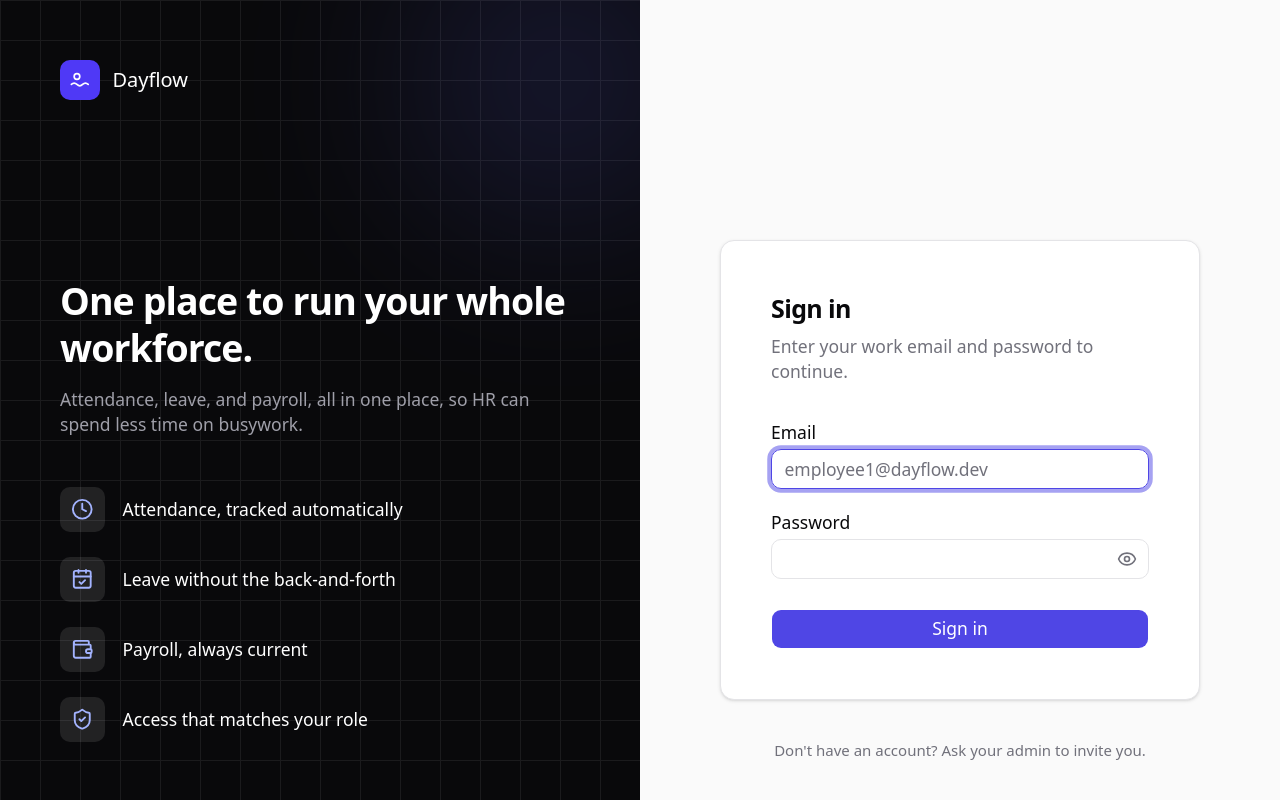
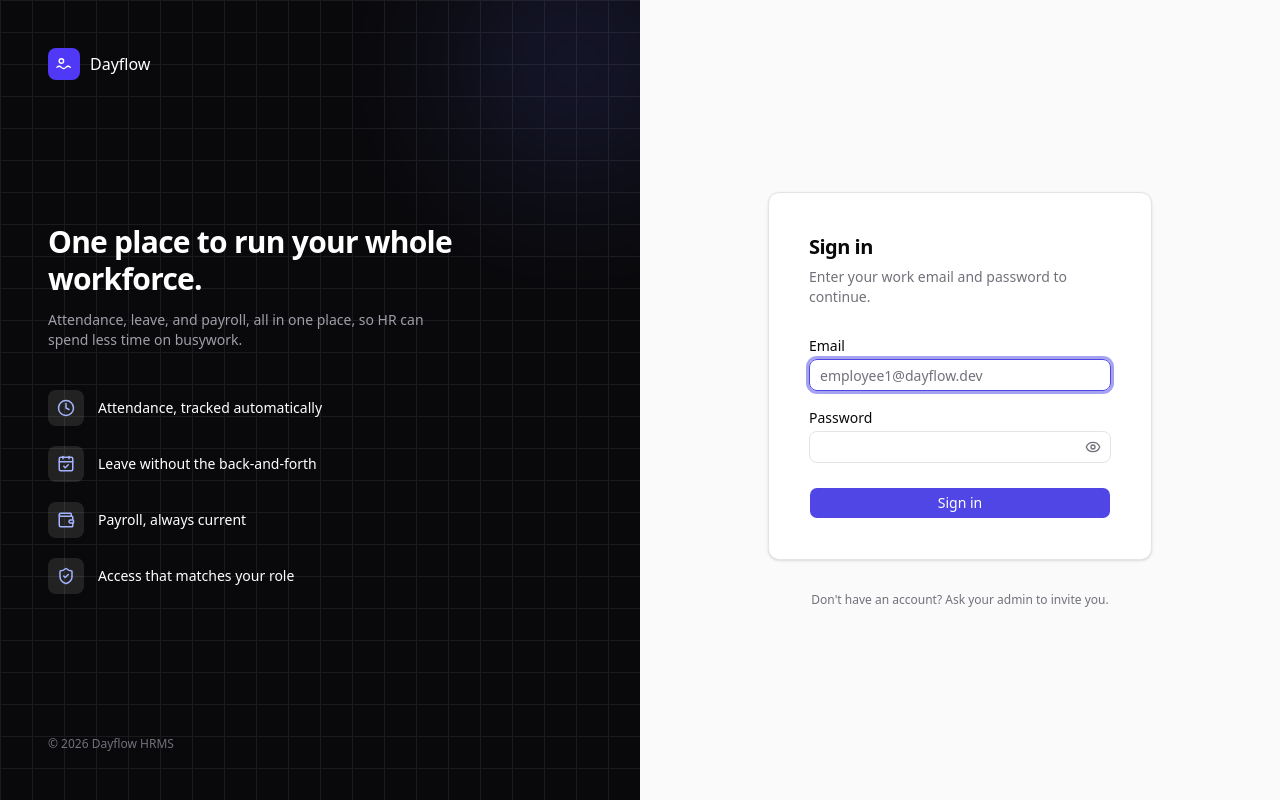
Before and after one commit to fbivinay/Odoo-Hackathon, a React (Vite) app in the folder web/: page /sign-in in a window 1280 px wide. Shown: the top 800 px of the page. Built offline with nearby package versions, Linux system fonts and the light colour scheme; no server answers.

Commit message:
Revert 125% zoom hack: breaks Radix popover positioning app-wide

```diff
--- a/web/src/index.css
+++ b/web/src/index.css
@@ -125,7 +125,6 @@
     }
   html {
     @apply font-sans;
-    zoom: 1.25;
     }
 }
 /* Design tokens per architecture spec 8.2: zinc neutral, single indigo accent, Inter, 8px radius */
```
